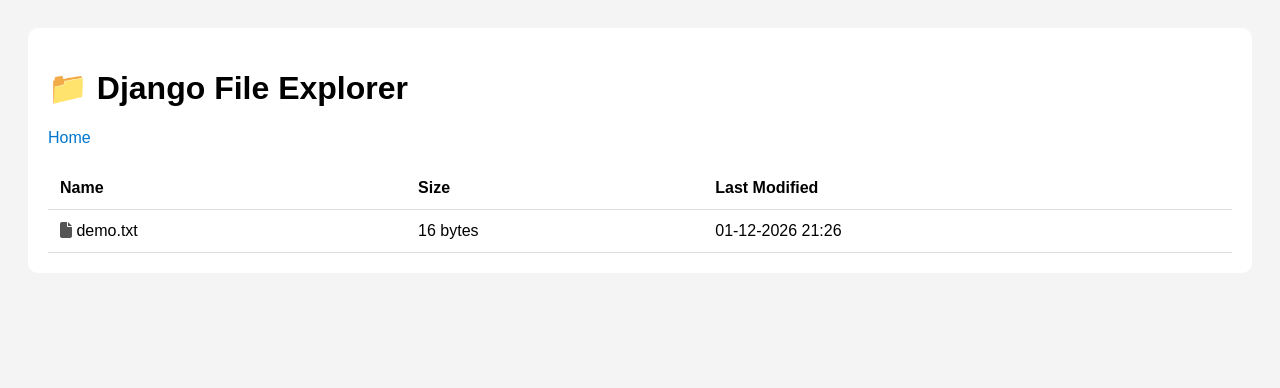
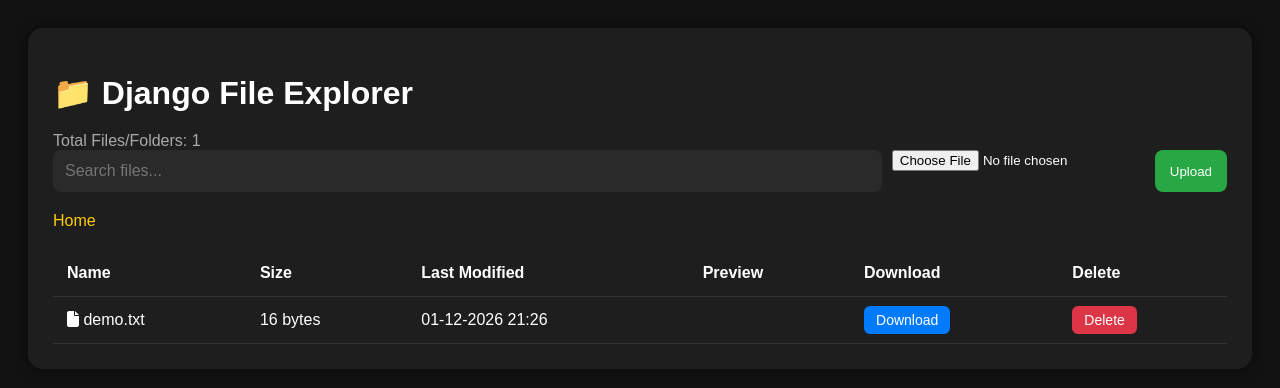
Before and after one commit to Iamsamikshaa/django-week1-project, a Django app: page /explore/ in a window 1280 px wide. Shown: the top 388 px of the page. Run offline with Django 5.2, Linux system fonts and the light colour scheme.

Commit message:
Added upload preview and delete features

```diff
--- a/explorer/templates/explorer/explore.html
+++ b/explorer/templates/explorer/explore.html
@@ -1,56 +1,118 @@
 <!DOCTYPE html>
 <html>
+
 <head>
-    <title>File Explorer</title>
 
-    <link rel="stylesheet"
-    href="https://cdnjs.cloudflare.com/ajax/libs/font-awesome/6.5.1/css/all.min.css">
+    <title>Django File Explorer</title>
+
+    <link rel="stylesheet" href="https://cdnjs.cloudflare.com/ajax/libs/font-awesome/6.5.1/css/all.min.css">
 
     <style>
-        body{
+        body {
             font-family: Arial;
-            background:#f4f4f4;
-            padding:20px;
+            background: #121212;
+            color: white;
+            padding: 20px;
         }
 
-        .container{
-            background:white;
-            padding:20px;
-            border-radius:10px;
+        .container {
+            background: #1e1e1e;
+            padding: 25px;
+            border-radius: 15px;
+            box-shadow: 0px 0px 15px rgba(0, 0, 0, 0.5);
         }
 
-        table{
-            width:100%;
-            border-collapse: collapse;
+        h1 {
+            margin-bottom: 20px;
         }
 
-        th, td{
-            padding:12px;
-            border-bottom:1px solid #ddd;
-            text-align:left;
+        .top-bar {
+            display: flex;
+            gap: 10px;
+            margin-bottom: 20px;
+            flex-wrap: wrap;
         }
 
-        a{
-            text-decoration:none;
-            color:#0077cc;
+        .search-box {
+            flex: 1;
+            padding: 12px;
+            border: none;
+            border-radius: 8px;
+            font-size: 16px;
+            background: #2a2a2a;
+            color: white;
         }
 
-        .breadcrumbs{
-            margin-bottom:20px;
+        .upload-btn {
+            background: #28a745;
+            color: white;
+            border: none;
+            padding: 10px 15px;
+            border-radius: 8px;
+            cursor: pointer;
         }
 
-        .breadcrumbs a{
-            margin-right:5px;
+        table {
+            width: 100%;
+            border-collapse: collapse;
+            margin-top: 20px;
         }
 
-        .folder{
-            color:#f4b400;
+        th,
+        td {
+            padding: 14px;
+            border-bottom: 1px solid #333;
+            text-align: left;
         }
 
-        .file{
-            color:#555;
+        tr:hover {
+            background: #2a2a2a;
+            transition: 0.3s;
+        }
+
+        a {
+            text-decoration: none;
+            color: #4da6ff;
+        }
+
+        .breadcrumbs {
+            margin-bottom: 20px;
+        }
+
+        .breadcrumbs a {
+            margin-right: 5px;
+            color: #ffcc00;
+        }
+
+        .folder {
+            color: #f4b400;
+        }
+
+        .action-btn {
+            padding: 6px 12px;
+            border-radius: 6px;
+            color: white;
+            font-size: 14px;
+        }
+
+        .preview-btn {
+            background: #17a2b8;
+        }
+
+        .download-btn {
+            background: #007bff;
+        }
+
+        .delete-btn {
+            background: #dc3545;
+        }
+
+        .stats {
+            margin-top: 10px;
+            color: #aaa;
         }
     </style>
+
 </head>
 
 <body>
@@ -59,27 +121,61 @@
 
         <h1>📁 Django File Explorer</h1>
 
+        <div class="stats">
+            Total Files/Folders: {{ items|length }}
+        </div>
+
+        <form action="/upload/{{ current_path }}" method="POST" enctype="multipart/form-data">
+
+            {% csrf_token %}
+
+            <div class="top-bar">
+
+                <input type="text" id="searchInput" class="search-box" placeholder="Search files...">
+
+                <input type="file" name="file">
+
+                <button class="upload-btn" type="submit">
+                    Upload
+                </button>
+
+            </div>
+
+        </form>
+
         <div class="breadcrumbs">
+
             <a href="/explore/">Home</a>
 
             {% for crumb in breadcrumbs %}
-        / <a href="/explore/{{ crumb.path }}/">{{ crumb.name }}</a>
+
+            / <a href="/explore/{{ crumb.path }}/">
+                {{ crumb.name }}
+            </a>
+
             {% endfor %}
+
         </div>
 
         <table>
+
             <tr>
                 <th>Name</th>
                 <th>Size</th>
                 <th>Last Modified</th>
+                <th>Preview</th>
+                <th>Download</th>
+                <th>Delete</th>
             </tr>
 
             {% for item in items %}
+
             <tr>
 
                 <td>
 
                     {% if item.is_dir %}
+
                     <i class="fa-solid fa-folder folder"></i>
 
                     <a href="/explore/{{ item.path }}/">
@@ -87,8 +183,25 @@
                     </a>
 
                     {% else %}
-                <i class="fa-solid fa-file file"></i>
+
+                    {% if ".pdf" in item.name %}
+                    <i class="fa-solid fa-file-pdf"></i>
+
+                    {% elif ".png" in item.name or ".jpg" in item.name or ".jpeg" in item.name %}
+                    <i class="fa-solid fa-image"></i>
+
+                    {% elif ".mp4" in item.name %}
+                    <i class="fa-solid fa-video"></i>
+
+                    {% elif ".py" in item.name %}
+                    <i class="fa-brands fa-python"></i>
+
+                    {% else %}
+                    <i class="fa-solid fa-file"></i>
+                    {% endif %}
+
                     {{ item.name }}
+
                     {% endif %}
 
                 </td>
@@ -97,12 +210,92 @@
 
                 <td>{{ item.modified }}</td>
 
+                <td>
+
+                    {% if not item.is_dir %}
+
+                    {% if ".png" in item.name or ".jpg" in item.name or ".jpeg" in item.name %}
+
+                    <a class="action-btn preview-btn" target="_blank" href="/preview/{{ item.path }}">
+                        Preview
+                    </a>
+
+                    {% endif %}
+
+                    {% endif %}
+
+                </td>
+
+                <td>
+
+                    {% if not item.is_dir %}
+
+                    <a class="action-btn download-btn" href="/download/{{ item.path }}">
+                        Download
+                    </a>
+
+                    {% endif %}
+
+                </td>
+
+                <td>
+
+                    {% if not item.is_dir %}
+
+                    <a class="action-btn delete-btn" href="/delete/{{ item.path }}"
+                        onclick="return confirm('Delete this file?')">
+                        Delete
+                    </a>
+
+                    {% endif %}
+
+                </td>
+
             </tr>
+
+            {% empty %}
+
+            <tr>
+
+                <td colspan="6">
+                    No files found
+                </td>
+
+            </tr>
+
             {% endfor %}
 
         </table>
 
     </div>
 
+    <script>
+
+        const searchInput = document.getElementById("searchInput");
+
+        searchInput.addEventListener("keyup", function () {
+
+            let filter = searchInput.value.toLowerCase();
+
+            let rows = document.querySelectorAll("table tr");
+
+            rows.forEach((row, index) => {
+
+                if (index === 0) return;
+
+                let text = row.innerText.toLowerCase();
+
+                row.style.display =
+                    text.includes(filter)
+                        ? ""
+                        : "none";
+
+            });
+
+        });
+
+    </script>
+
 </body>
+
 </html>
--- a/explorer/views.py
+++ b/explorer/views.py
@@ -1,24 +1,38 @@
 import os
-from django.shortcuts import render
-from django.http import HttpResponseForbidden
+
+from django.shortcuts import render, redirect
+from django.http import HttpResponseForbidden, FileResponse
 from django.conf import settings
+
 from datetime import datetime
 
-BASE_EXPLORER_DIR = os.path.join(settings.BASE_DIR, "public_files")
+
+BASE_EXPLORER_DIR = os.path.join(
+    settings.BASE_DIR,
+    "public_files"
+)
 
 
 def explore(request, path=''):
 
     safe_base = os.path.abspath(BASE_EXPLORER_DIR)
-    requested_path = os.path.abspath(os.path.join(safe_base, path))
+
+    requested_path = os.path.abspath(
+        os.path.join(safe_base, path)
+    )
 
     if not requested_path.startswith(safe_base):
         return HttpResponseForbidden("Access Denied")
 
     if not os.path.exists(requested_path):
-        return render(request, 'explorer/error.html', {
-            'error': 'Path not found'
-        })
+
+        return render(
+            request,
+            'explorer/error.html',
+            {
+                'error': 'Path not found'
+            }
+        )
 
     items = []
 
@@ -29,28 +43,42 @@
             if item.startswith('.'):
                 continue
 
-            full_path = os.path.join(requested_path, item)
+            full_path = os.path.join(
+                requested_path,
+                item
+            )
 
             items.append({
+
                 'name': item,
+
                 'is_dir': os.path.isdir(full_path),
+
                 'size': os.path.getsize(full_path),
+
                 'modified': datetime.fromtimestamp(
                     os.path.getmtime(full_path)
                 ).strftime('%d-%m-%Y %H:%M'),
+
                 'path': os.path.relpath(
                     full_path,
                     safe_base
                 ).replace('\\', '/')
+
             })
 
     except Exception as e:
 
-        return render(request, 'explorer/error.html', {
-            'error': str(e)
-        })
+        return render(
+            request,
+            'explorer/error.html',
+            {
+                'error': str(e)
+            }
+        )
 
     breadcrumbs = []
+
     temp_path = ''
 
     if path:
@@ -59,17 +87,100 @@
 
         for part in parts:
 
-            temp_path = os.path.join(temp_path, part)
+            temp_path = os.path.join(
+                temp_path,
+                part
+            )
 
             breadcrumbs.append({
+
                 'name': part,
-                'path': temp_path.replace('\\', '/')
+
+                'path': temp_path.replace(
+                    '\\',
+                    '/'
+                )
+
             })
 
     context = {
+
         'items': items,
+
         'current_path': path,
+
         'breadcrumbs': breadcrumbs,
+
     }
 
-    return render(request, 'explorer/explore.html', context)
+    return render(
+        request,
+        'explorer/explore.html',
+        context
+    )
+
+
+def download_file(request, path):
+
+    file_path = os.path.join(
+        BASE_EXPLORER_DIR,
+        path
+    )
+
+    return FileResponse(
+        open(file_path, 'rb'),
+        as_attachment=True
+    )
+
+
+def upload_file(request, path=''):
+
+    if request.method == 'POST':
+
+        uploaded_file = request.FILES.get('file')
+
+        if uploaded_file:
+
+            current_path = os.path.join(
+                BASE_EXPLORER_DIR,
+                path
+            )
+
+            save_path = os.path.join(
+                current_path,
+                uploaded_file.name
+            )
+
+            with open(save_path, 'wb+') as destination:
+
+                for chunk in uploaded_file.chunks():
+
+                    destination.write(chunk)
+
+    return redirect(request.META.get('HTTP_REFERER'))
+
+
+def delete_file(request, path):
+
+    file_path = os.path.join(
+        BASE_EXPLORER_DIR,
+        path
+    )
+
+    if os.path.isfile(file_path):
+
+        os.remove(file_path)
+
+    return redirect(request.META.get('HTTP_REFERER'))
+
+
+def preview_file(request, path):
+
+    file_path = os.path.join(
+        BASE_EXPLORER_DIR,
+        path
+    )
+
+    return FileResponse(
+        open(file_path, 'rb')
+    )
--- a/fileexplorer/urls.py
+++ b/fileexplorer/urls.py
@@ -3,7 +3,41 @@
 from explorer import views
 
 urlpatterns = [
+
     path('admin/', admin.site.urls),
+
+    path('', views.explore),
+
     path('explore/', views.explore, name='explore_root'),
-    re_path(r'^explore/(?P<path>.*)/$', views.explore, name='explore'),
+
+    re_path(
+        r'^explore/(?P<path>.*)/$',
+        views.explore,
+        name='explore'
+    ),
+
+    re_path(
+        r'^download/(?P<path>.*)$',
+        views.download_file,
+        name='download'
+    ),
+
+    re_path(
+        r'^upload/(?P<path>.*)$',
+        views.upload_file,
+        name='upload'
+    ),
+
+    re_path(
+        r'^delete/(?P<path>.*)$',
+        views.delete_file,
+        name='delete'
+    ),
+
+    re_path(
+        r'^preview/(?P<path>.*)$',
+        views.preview_file,
+        name='preview'
+    ),
+
 ]
```
Lines whose indentation alone changed are shown as unchanged.
